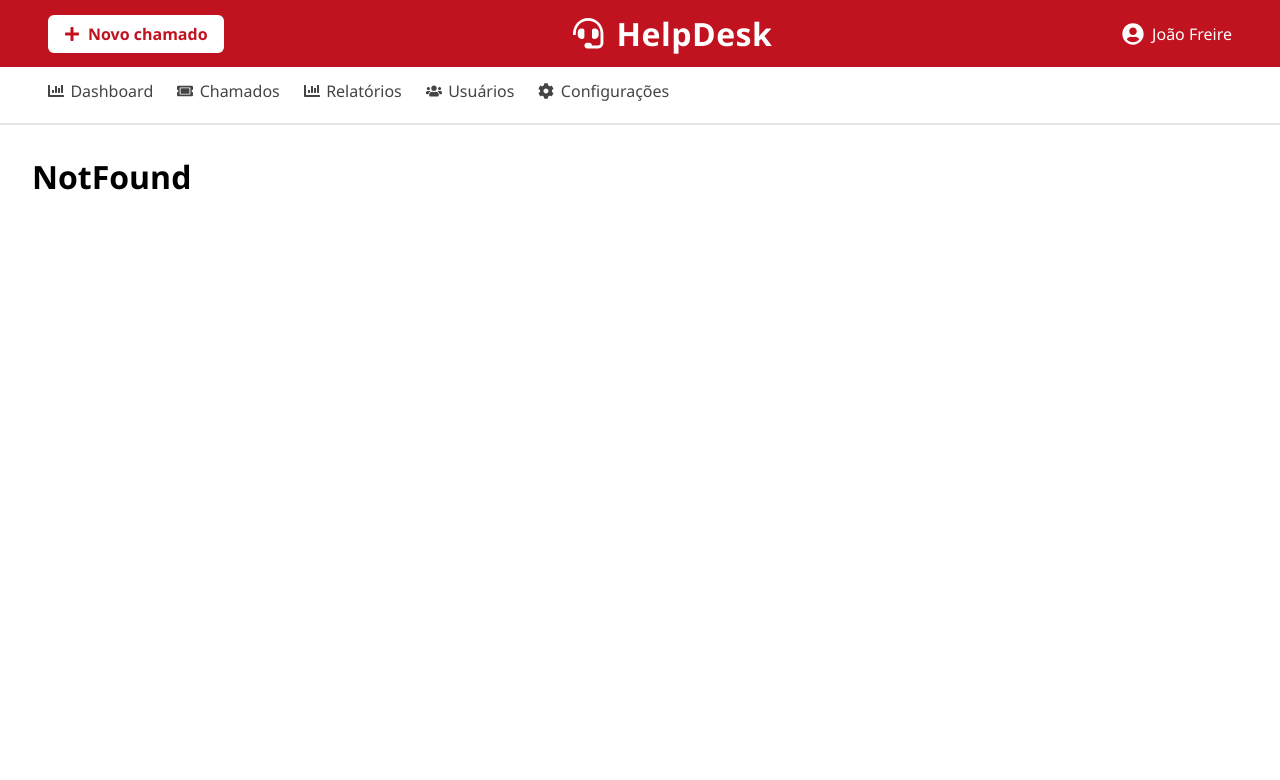
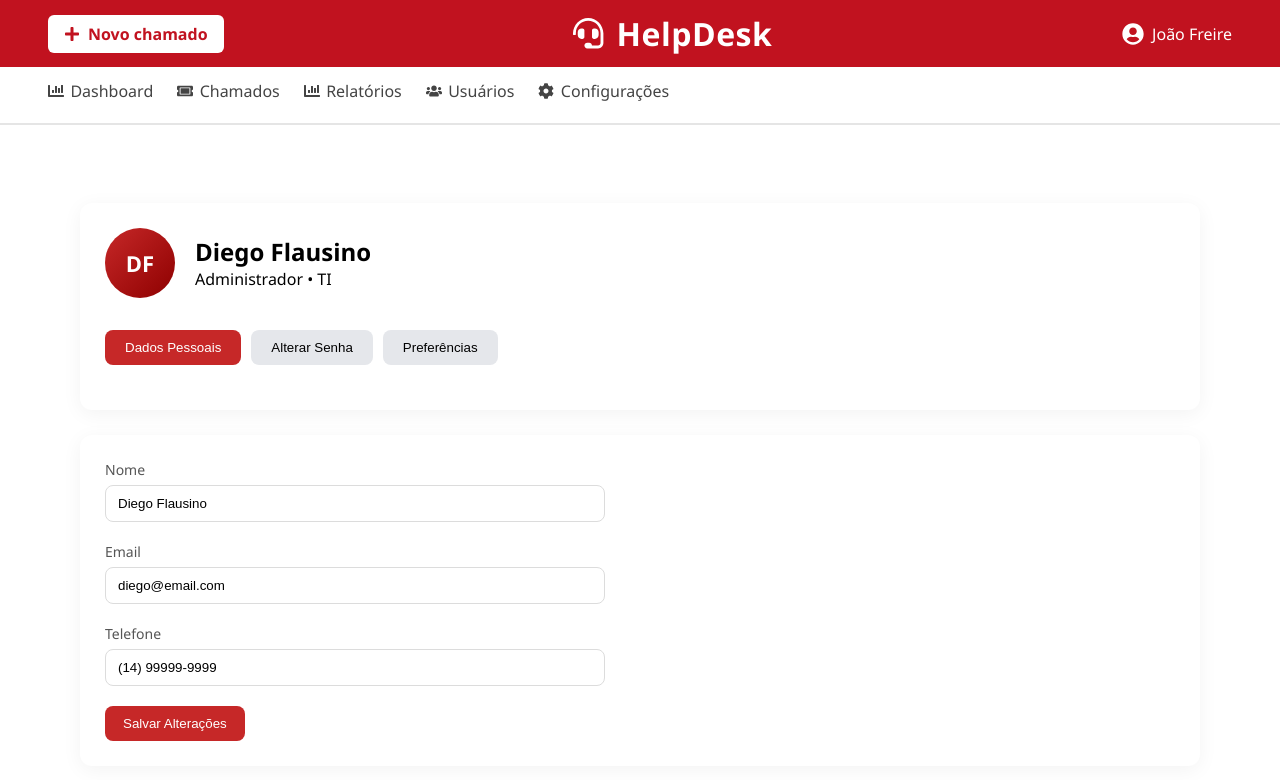
Before and after one commit to diegoflausino45/HelpDesk, a React (Vite) app: page /perfil in a window 1280 px wide. Shown: the top 780 px of the page. Built offline with nearby package versions, Linux system fonts and the light colour scheme.

Commit message:
Commit Tela de Perfil, primeira estilização

```diff
--- a/src/components/header/header.jsx
+++ b/src/components/header/header.jsx
@@ -47,10 +47,10 @@ function Header() {
             <span>HelpDesk</span>
           </div>
 
-          <div className={styles.user}>
+          <Link to={"/perfil"} className={styles.user}>
             <FaUserCircle size={22} />
             <span>João Freire</span>
-          </div>
+          </Link>
         </div>
       </header>
       <Nav />
--- a/src/components/header/header.module.css
+++ b/src/components/header/header.module.css
@@ -67,4 +67,6 @@
   gap: 0.5em;
   cursor: pointer;
   font-weight: 500;
+  text-decoration: none;
+  color: white;
 }
--- a/src/containers/chamados/chamados.module.css
+++ b/src/containers/chamados/chamados.module.css
@@ -178,7 +178,7 @@
   gap: 0.8rem;
   cursor: pointer;
   transition: all 0.25s ease;
-        box-shadow: 0 4px 15px rgba(0, 0, 0, 0.05);
+  box-shadow: 0 4px 15px rgba(0, 0, 0, 0.05);
 
 }
 
--- /dev/null
+++ b/src/containers/perfil/perfil.jsx
@@ -0,0 +1,143 @@
+import { useState } from "react"
+import styles from "./perfil.module.css"
+
+export default function Perfil() {
+  const [activeTab, setActiveTab] = useState("dados")
+
+  const [user, setUser] = useState({
+    nome: "Diego Flausino",
+    email: "diego@email.com",
+    cargo: "Administrador",
+    telefone: "(14) 99999-9999",
+    setor: "TI",
+  })
+
+  const handleChange = (e) => {
+    setUser({ ...user, [e.target.name]: e.target.value })
+  }
+
+  const handleSubmit = (e) => {
+    e.preventDefault()
+    console.log("Salvar perfil:", user)
+  }
+
+  return (
+    <div className={styles.container}>
+      <div className={styles.header}>
+        <div className={styles.avatarSection}>
+          <div className={styles.avatar}>DF</div>
+          <div>
+            <h2>{user.nome}</h2>
+            <p>{user.cargo} • {user.setor}</p>
+          </div>
+        </div>
+
+
+      <div className={styles.tabs}>
+        <button
+          className={activeTab === "dados" ? styles.activeTab : ""}
+          onClick={() => setActiveTab("dados")}
+        >
+          Dados Pessoais
+        </button>
+        <button
+          className={activeTab === "senha" ? styles.activeTab : ""}
+          onClick={() => setActiveTab("senha")}
+        >
+          Alterar Senha
+        </button>
+        <button
+          className={activeTab === "preferencias" ? styles.activeTab : ""}
+          onClick={() => setActiveTab("preferencias")}
+        >
+          Preferências
+        </button>
+      </div>
+      </div>
+
+
+      <div className={styles.content}>
+        {activeTab === "dados" && (
+          <form onSubmit={handleSubmit} className={styles.form}>
+            <div className={styles.inputGroup}>
+              <label>Nome</label>
+              <input
+                type="text"
+                name="nome"
+                value={user.nome}
+                onChange={handleChange}
+              />
+            </div>
+
+            <div className={styles.inputGroup}>
+              <label>Email</label>
+              <input
+                type="email"
+                name="email"
+                value={user.email}
+                onChange={handleChange}
+              />
+            </div>
+
+            <div className={styles.inputGroup}>
+              <label>Telefone</label>
+              <input
+                type="text"
+                name="telefone"
+                value={user.telefone}
+                onChange={handleChange}
+              />
+            </div>
+
+            <button className={styles.primaryBtn}>
+              Salvar Alterações
+            </button>
+          </form>
+        )}
+
+        {activeTab === "senha" && (
+          <form className={styles.form}>
+            <div className={styles.inputGroup}>
+              <label>Senha Atual</label>
+              <input type="password" />
+            </div>
+
+            <div className={styles.inputGroup}>
+              <label>Nova Senha</label>
+              <input type="password" />
+            </div>
+
+            <div className={styles.inputGroup}>
+              <label>Confirmar Nova Senha</label>
+              <input type="password" />
+            </div>
+
+            <button className={styles.primaryBtn}>
+              Atualizar Senha
+            </button>
+          </form>
+        )}
+
+        {activeTab === "preferencias" && (
+          <div className={styles.preferences}>
+            <div className={styles.preferenceItem}>
+              <div>
+                <h4>Notificações por Email</h4>
+                <p>Receber avisos de novos chamados e atualizações</p>
+              </div>
+              <input type="checkbox" defaultChecked />
+            </div>
+
+            <div className={styles.preferenceItem}>
+              <div>
+                <h4>Modo Escuro</h4>
+                <p>Ativar tema escuro do sistema</p>
+              </div>
+              <input type="checkbox" />
+            </div>
+          </div>
+        )}
+      </div>
+    </div>
+  )
+}
--- /dev/null
+++ b/src/containers/perfil/perfil.module.css
@@ -0,0 +1,141 @@
+.container {
+  padding: 3em;
+  min-height: 100vh;
+}
+
+.header {
+  background: white;
+  padding: 25px;
+  border-radius: 12px;
+  box-shadow: 0 4px 20px rgba(0, 0, 0, 0.05);
+  margin-bottom: 25px;
+  display: flex;
+  flex-direction: column;
+  gap: 2em;
+}
+
+.avatarSection {
+  display: flex;
+  align-items: center;
+  gap: 20px;
+}
+
+.avatar {
+  width: 70px;
+  height: 70px;
+  border-radius: 50%;
+  background: linear-gradient(135deg, #c62828, #8e0000);
+  color: white;
+  font-size: 22px;
+  font-weight: 600;
+  display: flex;
+  align-items: center;
+  justify-content: center;
+}
+
+.tabs {
+  display: flex;
+  gap: 10px;
+  margin-bottom: 20px;
+}
+
+.tabs button {
+  padding: 10px 20px;
+  border: none;
+  background: #e5e7eb;
+  border-radius: 8px;
+  cursor: pointer;
+  font-weight: 500;
+  transition: 0.3s;
+}
+
+.tabs button:hover {
+  background: #d1d5db;
+}
+
+.activeTab {
+  background: #c62828 !important;
+  color: white;
+}
+
+.content {
+  background: white;
+  padding: 25px;
+  border-radius: 12px;
+  box-shadow: 0 4px 20px rgba(0, 0, 0, 0.05);
+}
+
+.form {
+  display: flex;
+  flex-direction: column;
+  gap: 20px;
+  max-width: 500px;
+}
+
+.inputGroup {
+  display: flex;
+  flex-direction: column;
+  gap: 6px;
+}
+
+.inputGroup label {
+  font-size: 14px;
+  font-weight: 500;
+  color: #555;
+}
+
+.inputGroup input {
+  padding: 10px 12px;
+  border-radius: 8px;
+  border: 1px solid #dcdcdc;
+  transition: 0.3s;
+}
+
+.inputGroup input:focus {
+  outline: none;
+  border-color: #c62828;
+  box-shadow: 0 0 0 2px rgba(198, 40, 40, 0.2);
+}
+
+.primaryBtn {
+  padding: 10px 18px;
+  border-radius: 8px;
+  border: none;
+  background: #c62828;
+  color: white;
+  font-weight: 500;
+  cursor: pointer;
+  transition: 0.3s;
+  width: fit-content;
+}
+
+.primaryBtn:hover {
+  background: #8e0000;
+}
+
+.preferences {
+  display: flex;
+  flex-direction: column;
+  gap: 20px;
+}
+
+.preferenceItem {
+  display: flex;
+  justify-content: space-between;
+  align-items: center;
+  padding: 15px;
+  border-radius: 10px;
+  background: #f9fafb;
+  border: 1px solid #eee;
+}
+
+.preferenceItem h4 {
+  margin: 0;
+  font-size: 15px;
+}
+
+.preferenceItem p {
+  margin: 4px 0 0;
+  font-size: 13px;
+  color: #777;
+}
--- a/src/routes/routes.jsx
+++ b/src/routes/routes.jsx
@@ -8,6 +8,7 @@ import Chamados from "../containers/chamados/chamados"
 import Relatorios from "../containers/relatorios/relatorios"
 import Usuarios from "../containers/usuarios/usuarios"
 import Configuracoes from "../containers/configuracoes/configuracoes"
+import Perfil from "../containers/perfil/perfil"
 import NotFound from "../containers/notFound/notFound"
 //Importações de Componentes
 import Header from "../components/header/header"
@@ -26,6 +27,7 @@ function RouterApp(){
                         <Route path="/relatorios" element={<Relatorios/>}/>
                         <Route path="/usuarios" element={<Usuarios/>}/>
                         <Route path="/configuracoes" element={<Configuracoes/>}/>
+                        <Route path="/perfil" element={<Perfil/>}/>
                         <Route path="*" element={<NotFound/>}/>
                     </Routes>
                 </div>
```
